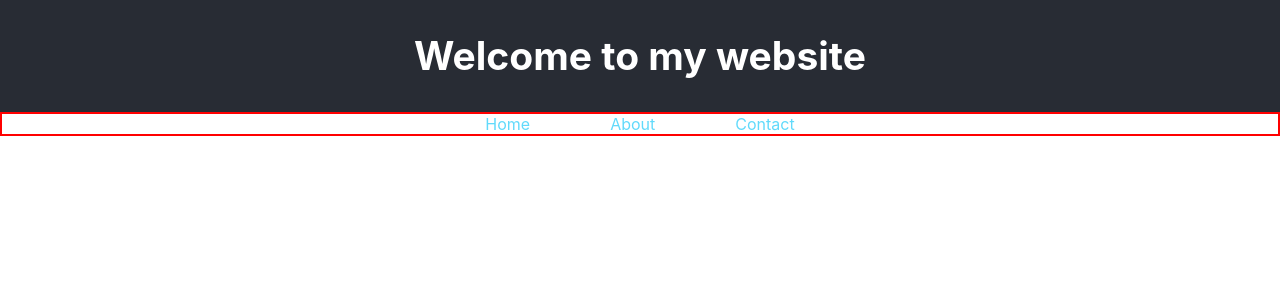
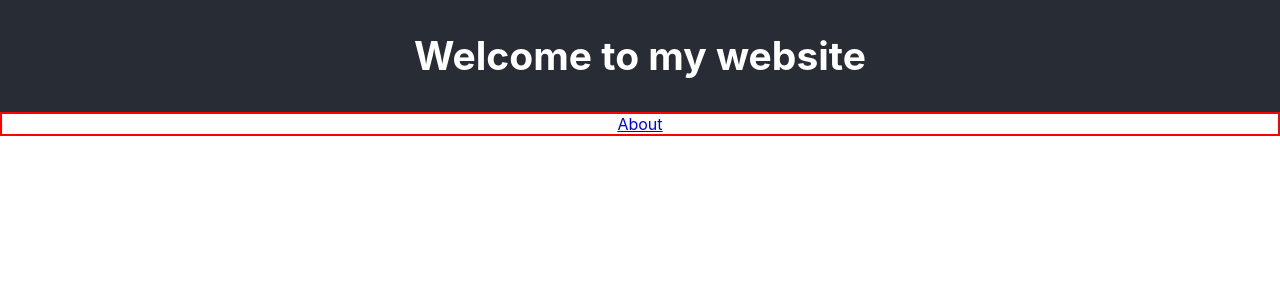
Before and after one commit to Omokiti/testing, a React (Create React App) app: page / in a window 1280 px wide. Shown: the top 300 px of the page. Built offline with nearby package versions, Linux system fonts and the light colour scheme.

Commit message:
add router

```diff
--- a/package.json
+++ b/package.json
@@ -9,6 +9,7 @@
     "@testing-library/user-event": "^14.5.2",
     "react": "^18.3.1",
     "react-dom": "^18.3.1",
+    "react-router-dom": "^6.26.2",
     "react-scripts": "^5.0.1",
     "web-vitals": "^4.2.3"
   },
--- /dev/null
+++ b/src/About.js
@@ -0,0 +1,13 @@
+import { Link } from "react-router-dom";
+function About(){
+    return(
+            <div>
+
+
+        <h2>About page</h2>
+       <Link to="/"> back to hompage</Link>
+        </div>
+    )
+}
+
+export default About;
--- a/src/App.js
+++ b/src/App.js
@@ -1,7 +1,8 @@
-import logo from './logo.svg';
+import { Route,Routes } from 'react-router-dom';
 import './App.css';
 import Intercom from '@intercom/messenger-js-sdk';
-
+import Home from './Home'
+import About from './About'
 Intercom({
   app_id: 'befoprcf',
   // user_id: user.id, // IMPORTANT: Replace "user.id" with the variable you use to capture the user's ID
@@ -9,47 +10,18 @@ Intercom({
   // email: user.email, // IMPORTANT: Replace "user.email" with the variable you use to capture the user's email
   // created_at: user.createdAt, // IMPORTANT: Replace "user.createdAt" with the variable you use to capture the user's sign-up date in a Unix timestamp (in seconds) e.g. 1704067200
 });
+
 function App() {
   return (
+
     <div className="App">
-      <header className="App-header">
+     <Routes>
+      <Route path="/" element={<Home/>}/>
+      <Route path="/about" element={<About/>}/>
+     </Routes>
 
-       <h2>Welcome to my website</h2>
+    </div>
 
-      </header>
-      <div className='links'>
-        <div className='linkz'>
-
-      <a
-          className="App-link"
-          href="https://reactjs.org"
-          target="_blank"
-          rel="noopener noreferrer"
-        >
-          Home
-        </a>
-        <a
-          className="App-link"
-          href="https://reactjs.org"
-          target="_blank"
-          rel="noopener noreferrer"
-        >
-          About
-
-        </a>
-        <a
-          className="App-link"
-          href="https://reactjs.org"
-          target="_blank"
-          rel="noopener noreferrer"
-        >
-          Contact
-
-        </a>
-      </div>
-
-      </div>
-    </div>
   );
 }
 
--- /dev/null
+++ b/src/Home.js
@@ -0,0 +1,26 @@
+
+import { Link } from "react-router-dom";
+
+function Home() {
+    return (
+
+      <div className="App">
+        <header className="App-header">
+
+         <h2>Welcome to my website</h2>
+
+        </header>
+        <div className='links'>
+          <div className='linkz'>
+
+        <Link to="about">About</Link>
+
+        </div>
+
+        </div>
+      </div>
+
+    );
+  }
+
+  export default Home;
--- a/src/index.js
+++ b/src/index.js
@@ -3,12 +3,12 @@ import ReactDOM from 'react-dom/client';
 import './index.css';
 import App from './App';
 import reportWebVitals from './reportWebVitals';
-
+import { BrowserRouter } from 'react-router-dom';
 const root = ReactDOM.createRoot(document.getElementById('root'));
 root.render(
-  <React.StrictMode>
+  <BrowserRouter>
     <App />
-  </React.StrictMode>
+  </BrowserRouter>
 );
 
 // If you want to start measuring performance in your app, pass a function
```
Also changed, not shown: 1 other file (tests, documents, lock files or other folders).
